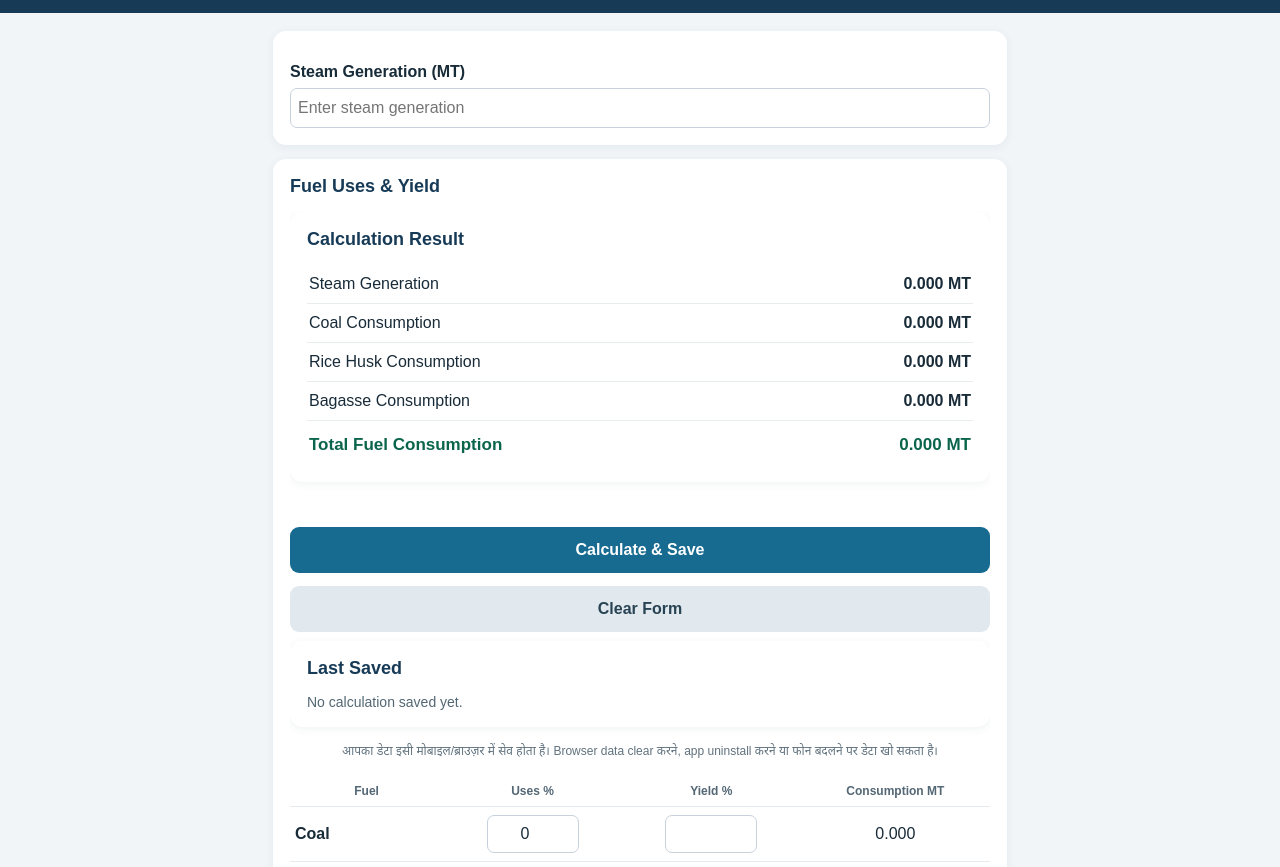
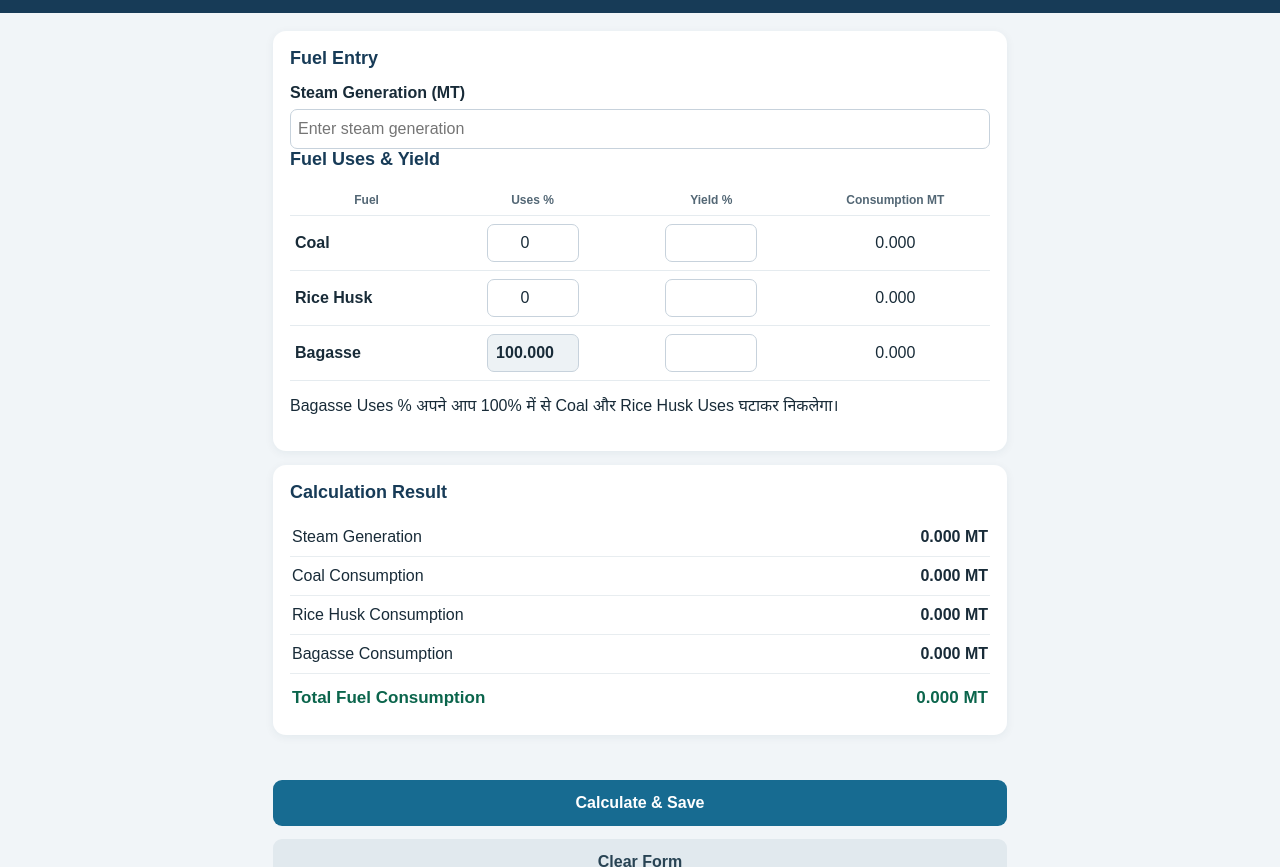
Before and after one commit to bhagirath06/fuel-calc, a plain HTML site: page index.html in a window 1280 px wide. Shown: the part 85-952 px from the top of the page. Drawn offline with Linux system fonts and the light colour scheme.

Commit message:
Update index.html

```diff
--- a/index.html
+++ b/index.html
@@ -1,18 +1,95 @@
 <!doctype html>
 <html lang="hi">
 <head>
-<meta charset="utf-8"><meta name="viewport" content="width=device-width,initial-scale=1,viewport-fit=cover"><meta name="theme-color" content="#173b57"><meta name="description" content="Offline Fuel Consumption Calculator"><link rel="manifest" href="manifest.json"><link rel="icon" href="icon-192.png"><link rel="stylesheet" href="style.css"><title>Fuel Calc</title>
+  <meta charset="utf-8">
+  <meta name="viewport" content="width=device-width, initial-scale=1, viewport-fit=cover">
+  <meta name="theme-color" content="#173b57">
+  <meta name="description" content="Offline Fuel Consumption Calculator">
+  <link rel="manifest" href="manifest.json">
+  <link rel="icon" href="icon-192.png">
+  <link rel="stylesheet" href="style.css">
+  <title>Fuel Calc</title>
 </head>
 <body>
-<header><img src="icon-192.png" alt="Boiler chimney logo"><div><h1>Fuel Calc</h1><p>Fuel Consumption Calculator</p><small></small></div></header>
-<main>
-<section class="panel"><h2></h2><label for="steam">Steam Generation (MT)</label><input id="steam" type="number" min="0" step="0.01" inputmode="decimal" placeholder="Enter steam generation"></section>
-<section class="panel"><h2>Fuel Uses &amp; Yield</h2><div class="table-wrap"><table><thead><tr><th>Fuel</th><th>Uses %</th><th>Yield %</th><th>Consumption MT</th></tr></thead><tbody>
-<tr><th>Coal</th><td><input id="coalUses" type="number" min="0" max="100" step="0.01" inputmode="decimal"></td><td><input id="coalYield" type="number" min="0" max="100" step="0.01" inputmode="decimal"></td><td id="coalCons">0.000</td></tr>
-<tr><th>Rice Husk</th><td><input id="huskUses" type="number" min="0" max="100" step="0.01" inputmode="decimal"></td><td><input id="huskYield" type="number" min="0" max="100" step="0.01" inputmode="decimal"></td><td id="huskCons">0.000</td></tr>
-<tr><th>Bagasse</th><td><input id="bagasseUses" type="number" readonly></td><td><input id="bagasseYield" type="number" min="0" max="100" step="0.01" inputmode="decimal"></td><td id="bagasseCons">0.000</td></tr>
-<section class="panel result"><h2>Calculation Result</h2><div class="result-row"><span>Steam Generation</span><strong id="rSteam">0.00 MT</strong></div><div class="result-row"><span>Coal Consumption</span><strong id="rCoal">0.00 MT</strong></div><div class="result-row"><span>Rice Husk Consumption</span><strong id="rHusk">0.00 MT</strong></div><div class="result-row"><span>Bagasse Consumption</span><strong id="rBagasse">0.00 MT</strong></div><div class="result-row grand"><span>Total Fuel Consumption</span><strong id="rTotal">0.00 MT</strong></div></section>
-<div id="message" role="status" aria-live="polite"></div><button id="save">Calculate &amp; Save</button><button id="clear" class="secondary">Clear Form</button>
-<section class="panel saved"><h2>Last Saved</h2><p id="lastSaved">No calculation saved yet.</p></section>
-<p class="footnote">आपका डेटा इसी मोबाइल/ब्राउज़र में सेव होता है। Browser data clear करने, app uninstall करने या फोन बदलने पर डेटा खो सकता है।</p>
-</main><script src="app.js"></script></body></html>
+  <header>
+    <img src="icon-192.png" alt="Boiler chimney logo">
+    <div>
+      <h1>Fuel Calc</h1>
+      <p>Fuel Consumption Calculator</p>
+      <small></small>
+    </div>
+  </header>
+
+  <main>
+    <!-- Entry form: always appears before calculation result, including on mobile -->
+    <section class="panel entry-panel">
+      <h2>Fuel Entry</h2>
+
+      <div class="steam-field">
+        <label for="steam">Steam Generation (MT)</label>
+        <input id="steam" type="number" min="0" step="0.001"
+               inputmode="decimal" placeholder="Enter steam generation">
+      </div>
+
+      <h2 class="subheading">Fuel Uses &amp; Yield</h2>
+      <div class="table-wrap">
+        <table>
+          <thead>
+            <tr>
+              <th scope="col">Fuel</th>
+              <th scope="col">Uses %</th>
+              <th scope="col">Yield %</th>
+              <th scope="col">Consumption MT</th>
+            </tr>
+          </thead>
+          <tbody>
+            <tr>
+              <th scope="row">Coal</th>
+              <td><input id="coalUses" type="number" min="0" max="100" step="0.01" inputmode="decimal" aria-label="Coal Uses percent"></td>
+              <td><input id="coalYield" type="number" min="0" max="100" step="0.01" inputmode="decimal" aria-label="Coal Yield percent"></td>
+              <td id="coalCons" class="consumption">0.000</td>
+            </tr>
+            <tr>
+              <th scope="row">Rice Husk</th>
+              <td><input id="huskUses" type="number" min="0" max="100" step="0.01" inputmode="decimal" aria-label="Rice Husk Uses percent"></td>
+              <td><input id="huskYield" type="number" min="0" max="100" step="0.01" inputmode="decimal" aria-label="Rice Husk Yield percent"></td>
+              <td id="huskCons" class="consumption">0.000</td>
+            </tr>
+            <tr>
+              <th scope="row">Bagasse</th>
+              <td><input id="bagasseUses" type="number" readonly aria-label="Bagasse Uses percent"></td>
+              <td><input id="bagasseYield" type="number" min="0" max="100" step="0.01" inputmode="decimal" aria-label="Bagasse Yield percent"></td>
+              <td id="bagasseCons" class="consumption">0.000</td>
+            </tr>
+          </tbody>
+        </table>
+      </div>
+      <p class="entry-note">Bagasse Uses % अपने आप 100% में से Coal और Rice Husk Uses घटाकर निकलेगा।</p>
+    </section>
+
+    <section class="panel result">
+      <h2>Calculation Result</h2>
+      <div class="result-row"><span>Steam Generation</span><strong id="rSteam">0.000 MT</strong></div>
+      <div class="result-row"><span>Coal Consumption</span><strong id="rCoal">0.000 MT</strong></div>
+      <div class="result-row"><span>Rice Husk Consumption</span><strong id="rHusk">0.000 MT</strong></div>
+      <div class="result-row"><span>Bagasse Consumption</span><strong id="rBagasse">0.000 MT</strong></div>
+      <div class="result-row grand"><span>Total Fuel Consumption</span><strong id="rTotal">0.000 MT</strong></div>
+    </section>
+
+    <div id="message" role="status" aria-live="polite"></div>
+    <div class="actions">
+      <button id="save" type="button">Calculate &amp; Save</button>
+      <button id="clear" class="secondary" type="button">Clear Form</button>
+    </div>
+
+    <section class="panel saved">
+      <h2>Last Saved</h2>
+      <p id="lastSaved">No calculation saved yet.</p>
+    </section>
+
+    <p class="footnote">आपका डेटा इसी मोबाइल/ब्राउज़र में सेव होता है। Browser data clear करने, app uninstall करने या फोन बदलने पर डेटा खो सकता है।</p>
+  </main>
+
+  <script src="app.js"></script>
+</body>
+</html>
```
